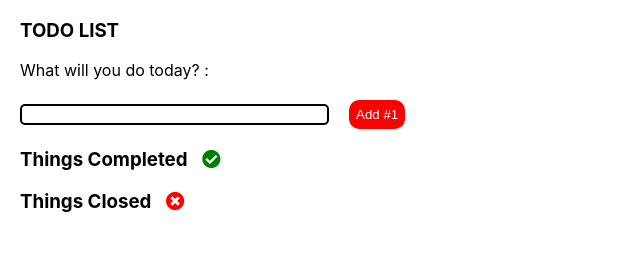
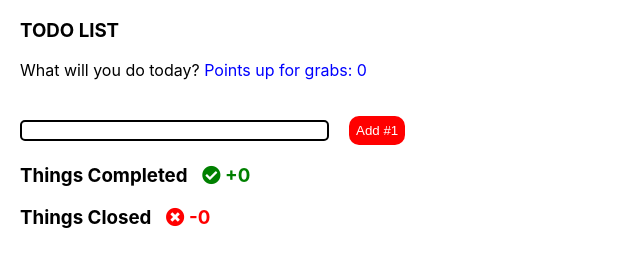
Before and after one commit to shenoyninad/todo-tada, a React app: page / in a window 1280 px wide. Shown: the whole page, without its empty margins (0-640 px from the left). Built offline with nearby package versions, Linux system fonts and the light colour scheme.

Commit message:
Added points system

```diff
--- a/src/App.css
+++ b/src/App.css
@@ -50,3 +50,15 @@
   position: relative;
   z-index: -1;
 }
+
+.total-points{
+  color: blue;
+}
+
+.done-points{
+  color: green;
+}
+
+.close-points{
+  color: red;
+}
--- a/src/TodoApp.js
+++ b/src/TodoApp.js
@@ -14,11 +14,12 @@ class TodoApp extends React.Component {
     return (
       <div className="header">
         <h3>TODO LIST</h3>
+        <label
+          htmlFor="new-todo">What will you do today?
+            <span className="total-points"> Points up for grabs: {this.state.items.length * 10}</span>
+        </label>
         <TodoList items={this.state.items} handleDone={this.handleDone} handleClose={this.handleClose}/>
         <form>
-        <label
-          htmlFor="new-todo">What will you do today? :
-        </label> <br />
         <input
           id="new-todo"
           className = "new-todo"
@@ -27,9 +28,9 @@ class TodoApp extends React.Component {
         />
         <button className="button-add" onClick = {this.handleSubmit}>Add #{this.state.items.length + 1}</button>
         </form>
-        <h3>Things Completed <i className="fas fa-check-circle"></i></h3>
+        <h3>Things Completed <i className="fas fa-check-circle"></i>  <span className="done-points"> +{this.state.itemsDone.length * 10}</span></h3>
         <TodoDone itemsDone={this.state.itemsDone} />
-        <h3>Things Closed <i className="fas fa-times-circle"></i></h3>
+        <h3>Things Closed <i className="fas fa-times-circle"></i>  <span className="close-points"> -{this.state.itemsClose.length * 10}</span></h3>
         <TodoClose itemsClose={this.state.itemsClose} />
       </div>
     );
```
